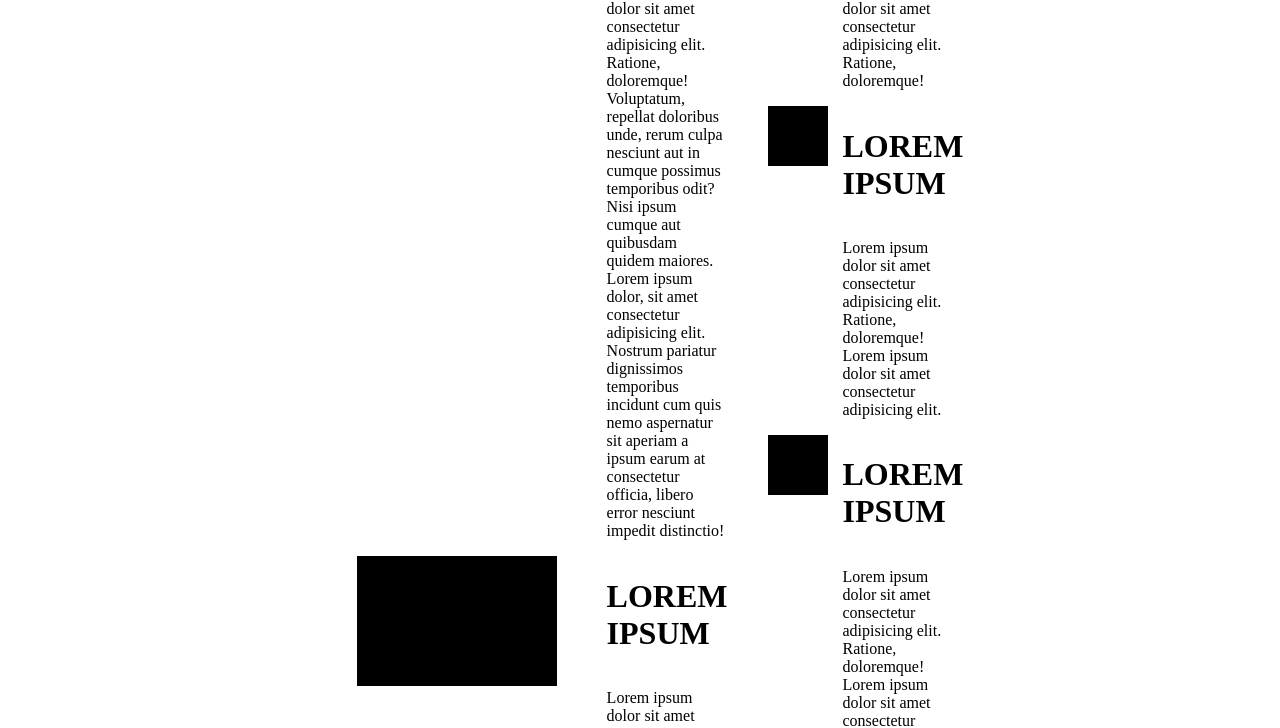
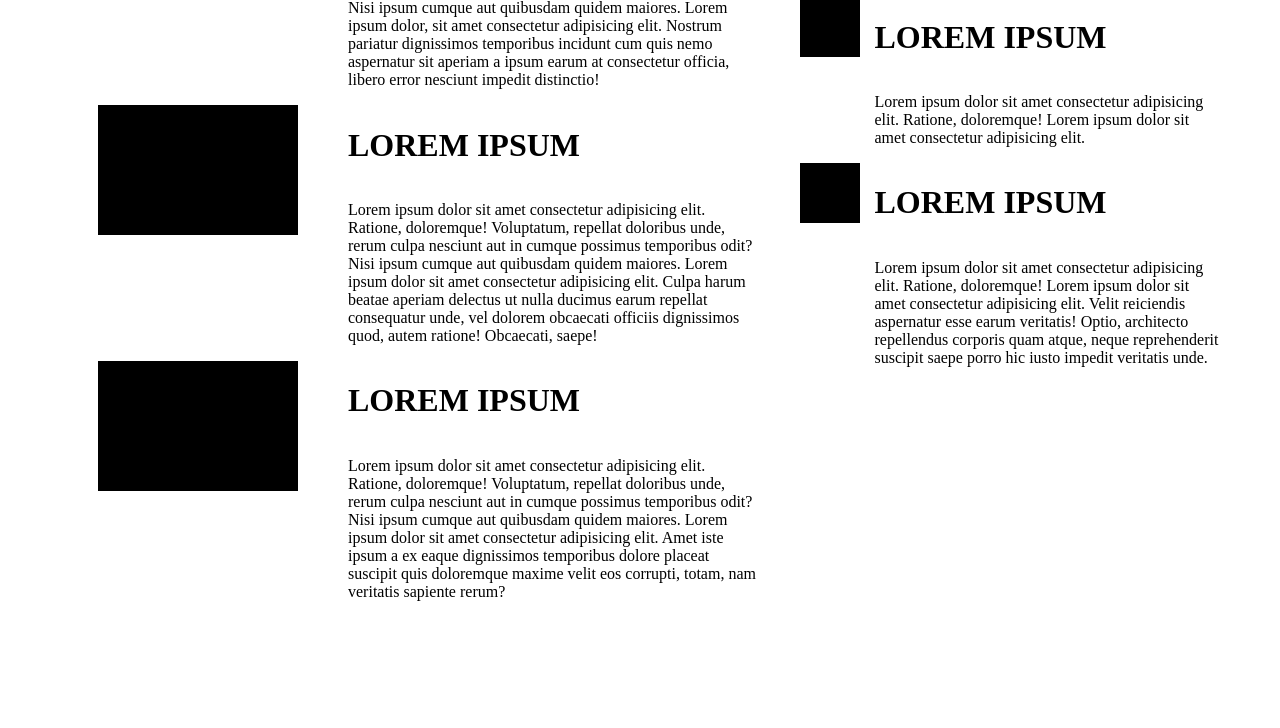
Before and after one commit to Eiww/pr2, a plain HTML site: page index.html in a window 1280 px wide. Shown: the part 777-1505 px from the top of the page. After the commit the page ends 1433 px from the top, so only its background shows below. Drawn offline with Linux system fonts and the light colour scheme.

Commit message:
update style

```diff
--- a/style.css
+++ b/style.css
@@ -112,7 +112,7 @@
 .items-list {
   display: flex;
   justify-content: center;
-  margin-left: 350px;
-  margin-right: 350px;
+  margin-left: 35px;
+  margin-right: 35px;
   padding: 15px;
 }
```
